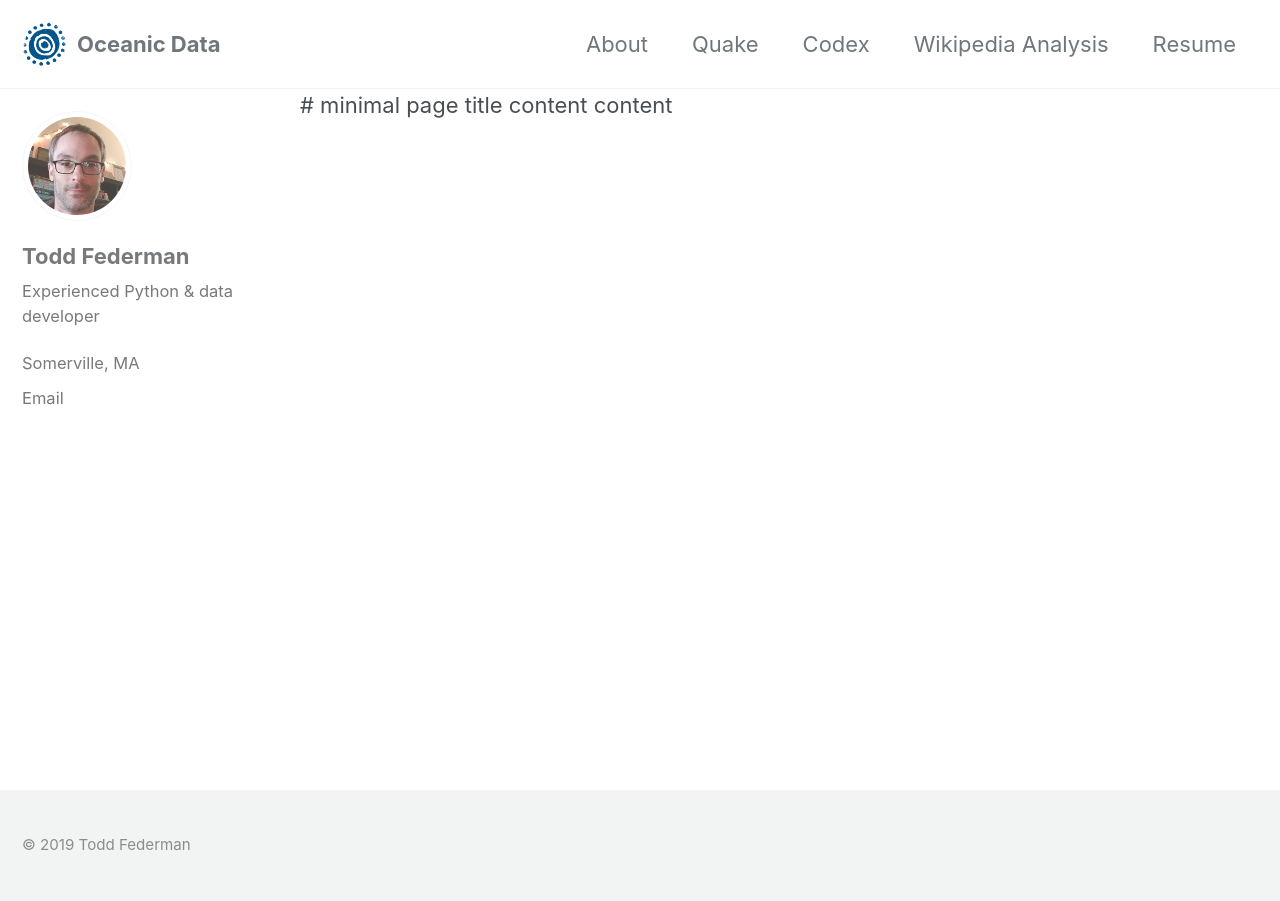
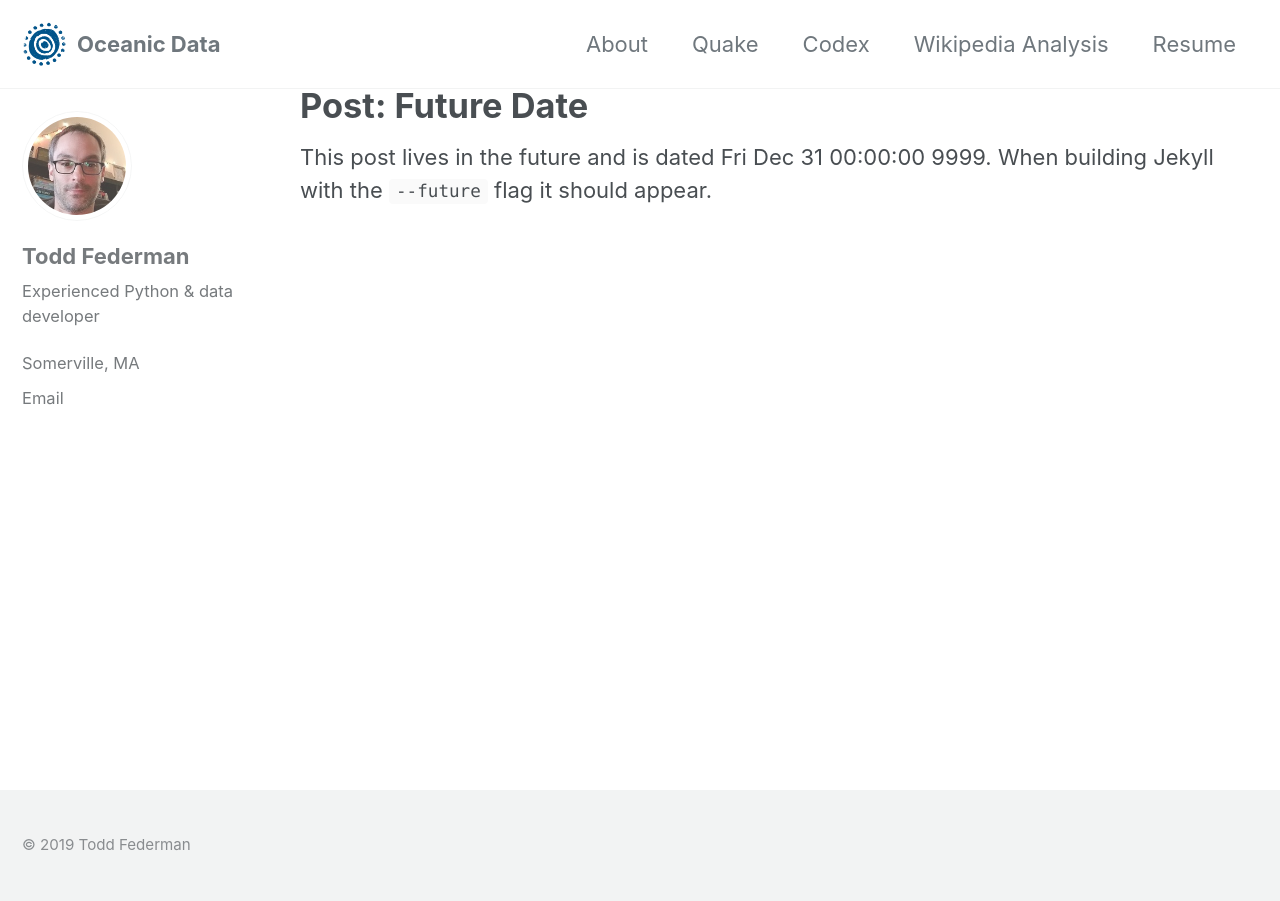
Before and after one commit to oceanic-data/oceanic-data.github.io, a Jekyll site: the page built from minimal.html, in a window 1280 px wide. Built offline with Jekyll 4.4.1, drawn with Linux system fonts in a browser that asks for light colours.

Commit message:
site update

```diff
--- a/minimal.html
+++ b/minimal.html
@@ -4,8 +4,17 @@ layout: minimal-default
 permalink: "/cat/minimal-page"
 ---
 
-# minimal page title
+<div class="page__inner-wrap">
 
-content
+        <header>
+          <h1 id="page-title" class="page__title" itemprop="headline">Post: Future Date</h1>
+        </header>
 
-content
+        <section class="page__content" itemprop="text">
+          <p>This post lives in the future and is dated Fri Dec 31 00:00:00 9999. When building Jekyll with the <code class="highlighter-rouge">--future</code> flag it should appear.</p>
+        </section>
+
+        <footer class="page__meta">
+
+
+</div>
```
Also changed, not shown: minimal2.md (renamed from minimal.md).
